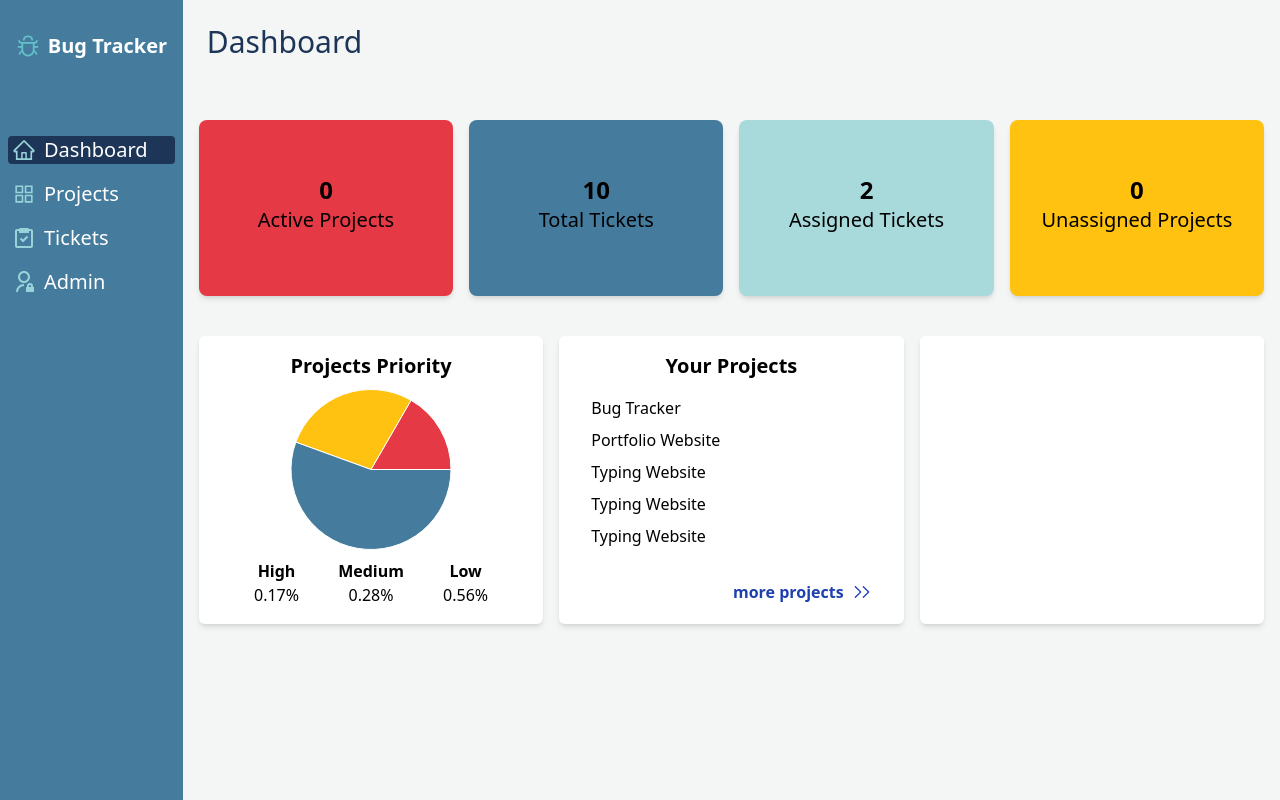
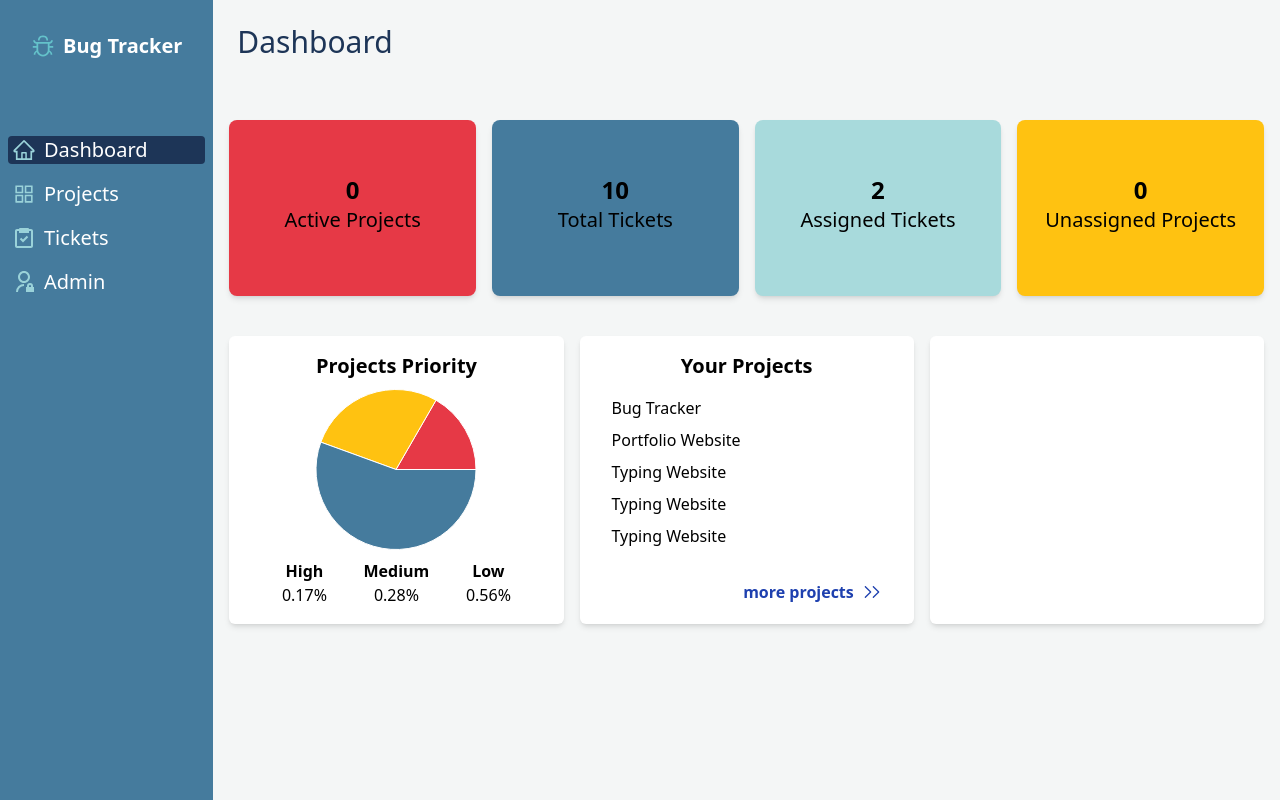
Before and after one commit to Ayomide4/bug-tracker, a React (Vite) app: page / in a window 1280 px wide. Built offline with nearby package versions, Linux system fonts and the light colour scheme.

Commit message:
fix bug changing width when change routes

```diff
--- a/src/App.tsx
+++ b/src/App.tsx
@@ -2,7 +2,7 @@ import React from 'react'
 import Home from './pages/DashboardPage'
 import {BrowserRouter as Router, Routes, Route} from 'react-router-dom'
 import { Navbar } from './components/Navbar'
-import { Dashboard } from './components/Dashboard'
+import { Dashboard } from './components/DashboardComponents/Dashboard'
 import TicketPage from './pages/TicketPage'
 import AdminPage from './pages/AdminPage'
 import ErrorPage from './pages/ErrorPage'
--- a/src/components/Dashboard.tsx
+++ /dev/null
@@ -1,79 +0,0 @@
-import React from 'react'
-import Projects from './Projects'
-import {PieChartComp} from './PieChart'
-import {data01, projectList} from '../tempData'
-import {RxDoubleArrowRight} from 'react-icons/rx'
-
-
-export const Dashboard = () => {
-
-  const sum = data01.reduce((accumulator, object) => {
-    return accumulator + object.value;
-  }, 0)
-
-
-  return (
-    <div className='w-full h-full bg-[#F4F6F6]'>
-      <h2 className='text-3xl font-medium text-[#1D3557] mx-6 mt-6 mb-10'>Dashboard</h2>
-      <div className="grid grid-cols-4 gap-4 max-w-full mx-4 pt-5">
-        <div className='bg-[#E63946] h-44 rounded-lg shadow-md flex flex-col justify-center items-center'>
-            <h2 className='text-black text-2xl text-center font-bold'>0</h2>
-            <h2 className='text-center text-black text-xl mb-2'>Active Projects</h2>
-        </div>
-        <div className='bg-[#457b9d] h-44 rounded-lg shadow-md flex flex-col justify-center items-center'>
-            <h2 className='text-black text-2xl text-center font-bold'>10</h2>
-            <h2 className='text-center text-black text-xl mb-2'>Total Tickets</h2>
-        </div>
-        <div className='bg-[#A8DADC] h-44 rounded-lg shadow-md flex flex-col justify-center items-center'>
-            <h2 className='text-black text-2xl text-center font-bold'>2</h2>
-            <h2 className='text-center text-black text-xl mb-2'>Assigned Tickets</h2>
-        </div>
-        <div className='bg-[#FFC211] h-44 rounded-lg shadow-md flex flex-col justify-center items-center'>
-            <h2 className='text-black text-2xl text-center font-bold'>0</h2>
-            <h2 className='text-center text-black text-xl mb-2'>Unassigned Projects</h2>
-        </div>
-      </div>
-
-      {/* second row */}
-
-      <div className='mt-10 mx-4 grid grid-rows-2 grid-cols-3 gap-4 h-72'>
-        <div className=' bg-white rounded-md row-span-2 p-4 shadow-md'>
-          <h2 className='text-xl font-semibold text-center'>Projects Priority</h2>
-          <PieChartComp data={data01}/>
-          <div className="flex w-full justify-evenly">
-
-
-              {data01.map((entry, index)=>{
-                return (
-                <div className='flex flex-col justify-center items-center' key={index}>
-                  <h2 className='font-semibold'>{entry.name}</h2>
-                  <h2>{`${(entry.value/sum).toFixed(2)}%`}</h2>
-                </div>
-                )
-              })}
-          </div>
-        </div>
-        <div className=' bg-white rounded-md row-span-2 shadow-md'>
-          <h2 className='text-xl text-center font-semibold p-4'>Your Projects</h2>
-          <div className='flex flex-col px-8'>
-            {projectList.map((entry:string, index:number) => {
-              return (
-                <li key={index} className='list-none mb-2'>
-                  <a href='#' className='decoration-none'>{entry}</a>
-                </li>
-              )
-            })}
-            <div className=''>
-              <a href='/projects' className='text-blue-800 font-semibold text-md mt-6 flex justify-end items-center'>
-                <h2 className='mr-2'>more projects</h2>
-                <RxDoubleArrowRight size={20} color='#1F41AF'/>
-              </a>
-            </div>
-
-          </div>
-        </div>
-        <div className='bg-white rounded-md row-span-2 shadow-md'></div>
-      </div>
-    </div>
-  )
-}
--- /dev/null
+++ b/src/components/DashboardComponents/DashProjectsInfo.tsx
@@ -0,0 +1,49 @@
+import React from 'react'
+import { PieChartComp } from '../PieChart'
+import { data01, projectList } from '../../tempData'
+import { RxDoubleArrowRight } from 'react-icons/rx'
+
+export default function DashboardProjectPrio(props:any) {
+  return (
+    <div className='mt-10 mx-4 grid grid-rows-2 grid-cols-3 gap-4 h-72'>
+      <div className=' bg-white rounded-md row-span-2 p-4 shadow-md'>
+          <h2 className='text-xl font-semibold text-center'>Projects Priority</h2>
+          <PieChartComp data={data01}/>
+          <div className="flex w-full justify-evenly">
+              {
+                //Returns the high/med/low categories and percent of each category
+                data01.map((entry, index)=>{
+                  return (
+                  <div className='flex flex-col justify-center items-center' key={index}>
+                    <h2 className='font-semibold'>{entry.name}</h2>
+                    <h2>{`${(entry.value/props.sum).toFixed(2)}%`}</h2>
+                  </div>
+                  )
+                })
+              }
+          </div>
+        </div>
+
+        <div className=' bg-white rounded-md row-span-2 shadow-md'>
+          <h2 className='text-xl text-center font-semibold p-4'>Your Projects</h2>
+          <div className='flex flex-col px-8'>
+            {projectList.map((entry:string, index:number) => {
+              return (
+                <li key={index} className='list-none mb-2'>
+                  <a href='#' className='decoration-none'>{entry}</a>
+                </li>
+              )
+            })}
+            <div className=''>
+              <a href='/projects' className='text-blue-800 font-semibold text-md mt-6 flex justify-end items-center'>
+                <h2 className='mr-2'>more projects</h2>
+                <RxDoubleArrowRight size={20} color='#1F41AF'/>
+              </a>
+            </div>
+
+          </div>
+        </div>
+        <div className='bg-white rounded-md row-span-2 shadow-md'></div>
+      </div>
+  )
+}
--- /dev/null
+++ b/src/components/DashboardComponents/Dashboard.tsx
@@ -0,0 +1,23 @@
+import React from 'react'
+import Projects from '../Projects'
+import {PieChartComp} from '../PieChart'
+import {data01} from '../../tempData'
+import DashboardStatus from './DashboardStatus'
+import DashboardProjectPrio from './DashProjectsInfo'
+
+
+export const Dashboard = () => {
+
+  const sum:any = data01.reduce((accumulator, object) => {
+    return accumulator + object.value;
+  }, 0)
+
+
+  return (
+    <div className='w-5/6 h-full bg-[#F4F6F6]'>
+      <DashboardStatus/>
+      <DashboardProjectPrio sum={sum}/>
+
+    </div>
+  )
+}
--- /dev/null
+++ b/src/components/DashboardComponents/DashboardStatus.tsx
@@ -0,0 +1,28 @@
+
+import React from 'react'
+
+export default function DashboardStatus() {
+  return (
+    <div>
+      <h2 className='text-3xl font-medium text-[#1D3557] mx-6 mt-6 mb-10'>Dashboard</h2>
+      <div className="grid grid-cols-4 gap-4 max-w-full mx-4 pt-5">
+        <div className='bg-[#E63946] h-44 rounded-lg shadow-md flex flex-col justify-center items-center'>
+            <h2 className='text-black text-2xl text-center font-bold'>0</h2>
+            <h2 className='text-center text-black text-xl mb-2'>Active Projects</h2>
+        </div>
+        <div className='bg-[#457b9d] h-44 rounded-lg shadow-md flex flex-col justify-center items-center'>
+            <h2 className='text-black text-2xl text-center font-bold'>10</h2>
+            <h2 className='text-center text-black text-xl mb-2'>Total Tickets</h2>
+        </div>
+        <div className='bg-[#A8DADC] h-44 rounded-lg shadow-md flex flex-col justify-center items-center'>
+            <h2 className='text-black text-2xl text-center font-bold'>2</h2>
+            <h2 className='text-center text-black text-xl mb-2'>Assigned Tickets</h2>
+        </div>
+        <div className='bg-[#FFC211] h-44 rounded-lg shadow-md flex flex-col justify-center items-center'>
+            <h2 className='text-black text-2xl text-center font-bold'>0</h2>
+            <h2 className='text-center text-black text-xl mb-2'>Unassigned Projects</h2>
+        </div>
+      </div>
+    </div>
+  )
+}
--- a/src/pages/DashboardPage.tsx
+++ b/src/pages/DashboardPage.tsx
@@ -1,6 +1,6 @@
 import React from 'react'
 import { Navbar } from '../components/Navbar'
-import { Dashboard } from '../components/Dashboard'
+import { Dashboard } from '../components/DashboardComponents/Dashboard'
 
 
 export default function () {
```
